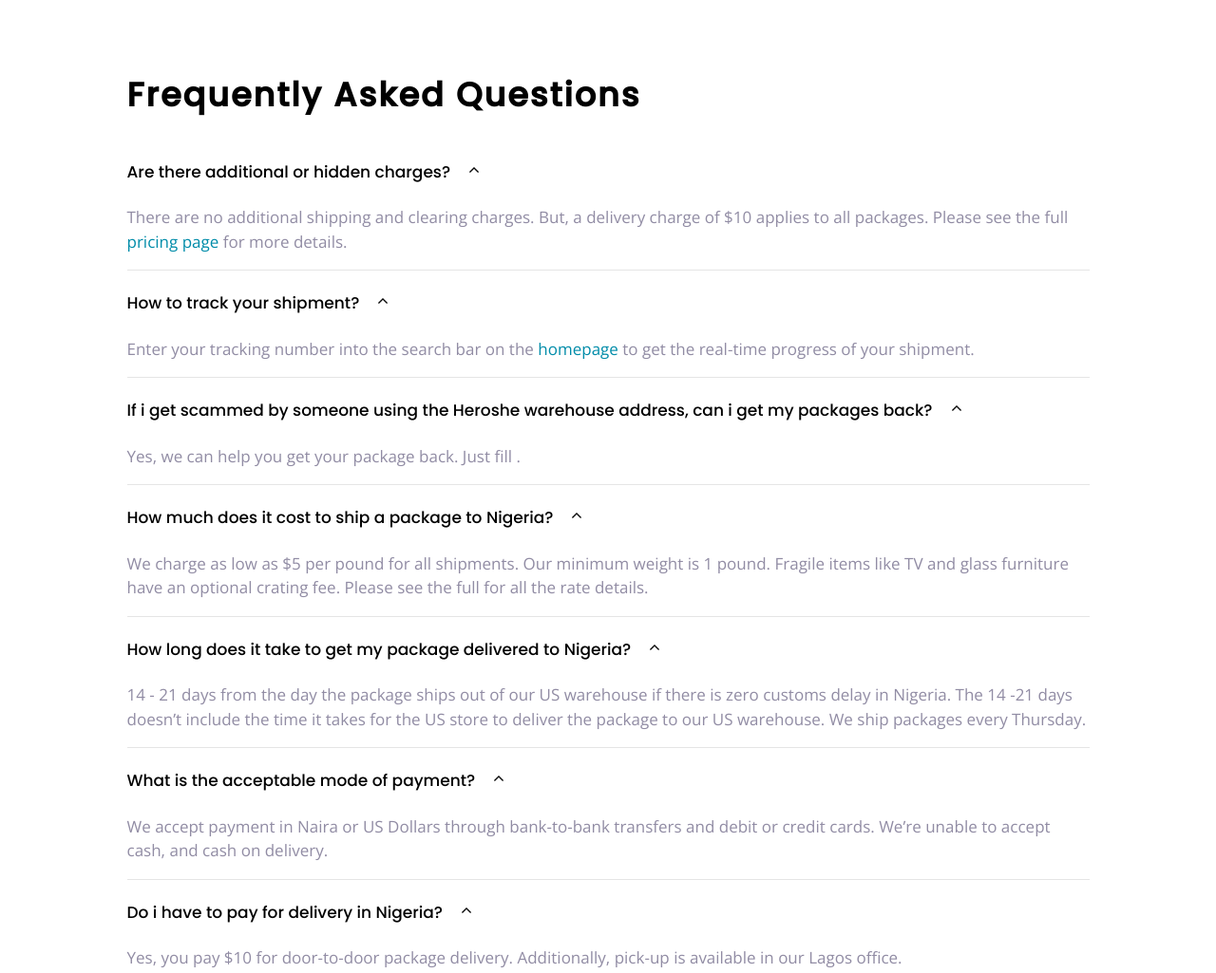
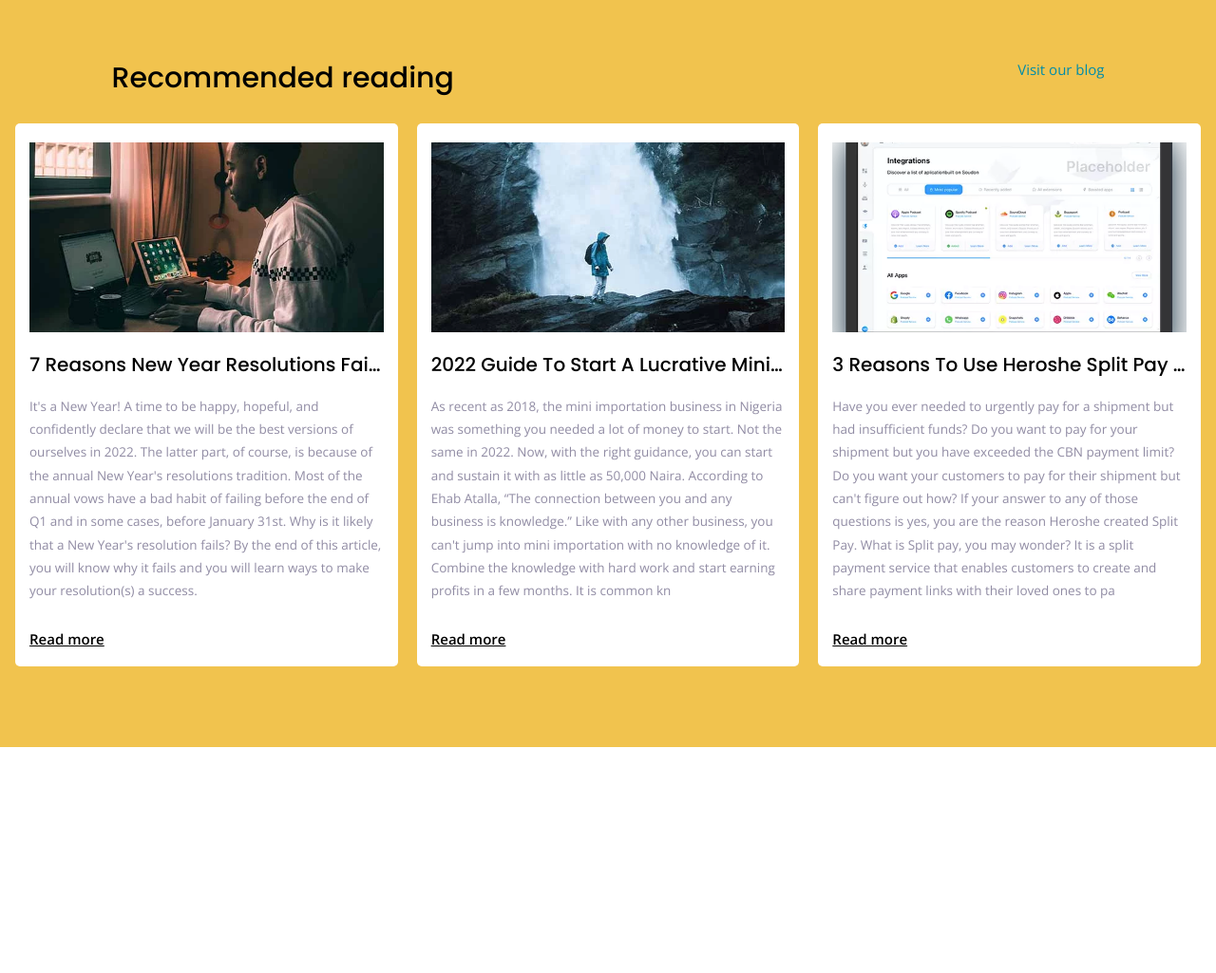
Before and after one commit to Faksfancy/fakshero, a plain HTML site: page fakshero/index.html in a window 1280 px wide. Shown: the whole page at 95% size. After the commit the page ends 800 px from the top, so only its background shows below. Drawn offline with nearby package versions, Linux system fonts and the light colour scheme.

Commit message:
defining block-cardbox.

```diff
--- a/fakshero/css/index.css
+++ b/fakshero/css/index.css
@@ -432,6 +432,7 @@
     overflow: hidden;
     height: min-content;
     transition: all 0.3s;
+    background: #fff;
 }
 .card:hover {
     box-shadow: 0 0 5px rgb(0, 0, 0, 0.5);
@@ -467,6 +468,8 @@
     display: grid;
     grid-template-columns: 1fr;
     column-gap: 2rem;
+    max-width: 1300px;
+    margin: 0 auto;
 }
 
 @media screen and (min-width: 641px) and (max-width: 1024px) {
@@ -813,3 +816,56 @@
 .question__content .collapsible:last-child {
     border: 0;
 }
+
+/* block-cardbox */
+.cardbox__h1 {
+    color: var(--color-primary);
+    font-size: 3rem;
+    font-weight: 500;
+    margin-bottom: 3rem;
+}
+.block-cardbox {
+    background: var(--color-accent);
+}
+.cardbox__link {
+    display: inline;
+}
+.cardbox__link:hover {
+    text-decoration: underline;
+    color: #51a6c2;
+}
+.cardbox__link-container {
+    margin-top: 2rem;
+}
+.cardbox__flex  {
+    display: flex;
+    flex-direction: column;
+    justify-content: flex-start;
+}
+.hidden {
+    display: none;
+}
+
+.header-container {
+    display: flex;
+    flex-wrap: wrap;
+
+
+}
+@media screen and (min-width: 641px) {
+    .hidden {
+        display: inline-block;
+    }
+    .block-cardbox__heading {
+        flex-grow: 1;
+    }
+    .visible {
+        display: none;
+    }
+}
+@media screen and (min-width: 1045px) {
+    .header-container {
+        width: 1045px;
+        margin: 0 auto;
+    }
+}
--- a/fakshero/index.html
+++ b/fakshero/index.html
@@ -12,106 +12,63 @@
     <title>Document</title>
 </head>
 <body>
-    <section class="block-question container block ">
-        <div class="question">
-            <header>
-                <h2 class="h1">
-                    Frequently Asked Questions
-                </h2>
-            </header>
-               <div class="question__content">
-               <div class="collapsible collapsible--expanded">
-                   <header class="collapsible__header">
-                       <h3 class="collapsible__heading">
-                           Are there additional or hidden charges?
-                       </h3>
-                       <img class="collapsible__chevron icon" src="/fakshero/images/icon/angle-arrow-pointing-to-right.png" alt="">
-                   </header>
-                   <div class="collapsible__content">
-                     <p class="collapsible__bodytext">
-                        There are no additional shipping and clearing charges. But, a delivery charge of $10 applies to all packages. Please see the full <a class="link-none link--secondary" href="">pricing page</a> for more details.
-                     </p>
-                   </div>
-               </div>
-               <div class="collapsible collapsible--expanded">
-                    <header class="collapsible__header">
-                        <h3 class="collapsible__heading">
-                            How to track your shipment?
-                        </h3>
-                        <img class="collapsible__chevron icon" src="/fakshero/images/icon/angle-arrow-pointing-to-right.png" alt="">
-                    </header>
-                    <div class="collapsible__content">
-                        <p class="collapsible__bodytext">
-                            Enter your tracking number into the search bar on the <a class="link-none link--secondary" href="">homepage</a> to get the real-time progress of your shipment.
-                        </p>
-                    </div>
+    <section class="block-cardbox block">
+        <div class="cardbox__flex">
+            <div class="header-container">
+                <div class="block-cardbox__heading">
+                    <h1 class="cardbox__h1">
+                        Recommended reading
+                    </h1>
                 </div>
-                <div class="collapsible collapsible--expanded">
-                    <header class="collapsible__header">
-                        <h3 class="collapsible__heading">
-                            If i get scammed by someone using the Heroshe warehouse address, can i get my packages back?
-                        </h3>
-                        <img class="collapsible__chevron icon" src="/fakshero/images/icon/angle-arrow-pointing-to-right.png" alt="">
-                    </header>
-                    <div class="collapsible__content">
-                        <p class="collapsible__bodytext">
-                            Yes, we can help you get your package back. Just fill <a class="link-none link--secondary" href=""></a>.
-                        </p>
-                    </div>
+                <div class="cardbox__link-container"><a class="hidden link-none link--secondary cardbox__link" href="">Visit our blog</a></div>
+            </div>
+            <div class="cardbox">
+                <div class="card carda">
+                    <picture>
+                        <source srcset="/fakshero/images/picture/test.webp 1x, /fakshero/images/picture/test2x.webp 2x" type="image/webp">
+                        <source srcset="/fakshero/images/picture/test.jpg 1x, /fakshero/images/picture/test2x.jpg 2x" type="image/jpg">
+                        <img class="card__image" src="/fakshero/images/picture/test1.jpg" alt="">
+                    </picture>
+                    <h3 class="card__heading">
+                        7 Reasons New Year Resolutions Fail and How You Can Stick to Them in 2022
+                    </h3>
+                    <p class="card__bodytext" >
+                        It's a New Year! A time to be happy, hopeful, and confidently declare that we will be the best versions of ourselves in 2022. The latter part, of course, is because of the annual New Year's resolutions tradition. Most of the annual vows have a bad habit of failing before the end of Q1 and in some cases, before January 31st. Why is it likely that a New Year's resolution fails? By the end of this article, you will know why it fails and you will learn ways to make your resolution(s) a success.
+                    </p>
+                    <a class="link--primary card__link" href="">Read more</a>
                 </div>
-                <div class="collapsible collapsible--expanded">
-                    <header class="collapsible__header">
-                        <h3 class="collapsible__heading">
-                           How much does it cost to ship a package to Nigeria?
-                        </h3>
-                        <img class="collapsible__chevron icon" src="/fakshero/images/icon/angle-arrow-pointing-to-right.png" alt="">
-                    </header>
-                    <div class="collapsible__content">
-                        <p class="collapsible__bodytext">
-                            We charge as low as $5 per pound for all shipments. Our minimum weight is 1 pound. Fragile items like TV and glass furniture have an optional crating fee. Please see the full <a class="link-none link--secondary" href=""></a> for all the rate details.
-                        </p>
-                    </div>
+                <div class="card cardb">
+                    <picture>
+                        <source srcset="/fakshero/images/picture/test21x.webp 1x, /fakshero/images/picture/test22x.webp 2x" type="image/webp">
+                        <source srcset="/fakshero/images/picture/test21x.jpg 1x, /fakshero/images/picture/test22x.jpg 2x" type="image/jpg">
+                        <img class="card__image" src="/fakshero/images/picture/test2.jpg" alt="">
+                    </picture>
+                    <h3 class="card__heading">
+                        2022 Guide To Start A Lucrative Mini Importation Business in Nigeria
+                    </h3>
+                    <p class="card__bodytext" >
+                        As recent as 2018, the mini importation business in Nigeria was something you needed a lot of money to start. Not the same in 2022. Now, with the right guidance, you can start and sustain it with as little as 50,000 Naira. According to  Ehab Atalla, “The connection between you and any business is knowledge.” Like with any other business, you can't jump into mini importation with no knowledge of it. Combine the knowledge with hard work and start earning profits in a few months. It is common kn
+                    </p>
+                    <a class="link--primary card__link" href="">Read more</a>
                 </div>
-                <div class="collapsible collapsible--expanded">
-                    <header class="collapsible__header">
-                        <h3 class="collapsible__heading">
-                             How long does it take to get my package delivered to Nigeria?
-                        </h3>
-                        <img class="collapsible__chevron icon" src="/fakshero/images/icon/angle-arrow-pointing-to-right.png" alt="">
-                    </header>
-                    <div class="collapsible__content">
-                        <p class="collapsible__bodytext">
-                            14 - 21 days from the day the package ships out of our US warehouse if there is zero customs delay in Nigeria. The 14 -21 days doesn’t include the time it takes for the US store to deliver the package to our US warehouse. We ship packages every Thursday.
-                        </p>
-                    </div>
+                <div class="card cardc">
+                    <picture>
+                        <source srcset="/fakshero/images/picture/ipad.webp 1x, /fakshero/images/picture/ipad2x.webp 2x" type="image/webp">
+                        <source srcset="/fakshero/images/picture/ipad.png 1x, /fakshero/images/picture/ipad2x.png 2x" type="image/png">
+                        <img class="card__image" src="/fakshero/images/picture/ipad2x.png" alt="">
+                    </picture>
+                    <h3 class="card__heading">
+                        3 Reasons To Use Heroshe Split Pay On Your Next Shipment
+                    </h3>
+                    <p class="card__bodytext" >
+                        Have you ever needed to urgently pay for a shipment but had insufficient funds? Do you want to pay for your shipment but you have exceeded the CBN payment limit? Do you want your customers to pay for their shipment but can't figure out how? If your answer to any of those questions is yes, you are the reason Heroshe created Split Pay. What is Split pay, you may wonder? It is a split payment service that enables customers to create and share payment links with their loved ones to pa
+                    </p>
+                    <a class="link--primary card__link" href="">Read more</a>
                 </div>
-                <div class="collapsible collapsible--expanded">
-                    <header class="collapsible__header">
-                        <h3 class="collapsible__heading">
-                            What is the acceptable mode of payment?
-                        </h3>
-                        <img class="collapsible__chevron icon" src="/fakshero/images/icon/angle-arrow-pointing-to-right.png" alt="">
-                    </header>
-                    <div class="collapsible__content">
-                        <p class="collapsible__bodytext">
-                            We accept payment in Naira or US Dollars through bank-to-bank transfers and debit or credit cards. We’re unable to accept cash, and cash on delivery.
-                        </p>
-                    </div>
-                </div>
-                <div class="collapsible collapsible--expanded">
-                    <header class="collapsible__header">
-                        <h3 class="collapsible__heading">
-                            Do i have to pay for delivery in Nigeria?
-                        </h3>
-                        <img class="collapsible__chevron icon" src="/fakshero/images/icon/angle-arrow-pointing-to-right.png" alt="">
-                    </header>
-                    <div class="collapsible__content">
-                        <p class="collapsible__bodytext">
-                            Yes, you pay $10 for door-to-door package delivery. Additionally, pick-up is available in our Lagos office.
-                        </p>
-                    </div>
-                </div>
-               </div>
+            </div>
+            <div class="cardbox__link-container">
+                <a class="link-none link--secondary cardbox__link visible" href="">Visit our blog</a>
+            </div>
         </div>
     </section>
 <script src="/fakshero/js/main.js"></script>
```
Also changed, not shown: fakshero/component/block-cardbox.html (added, +59 -0 lines).
